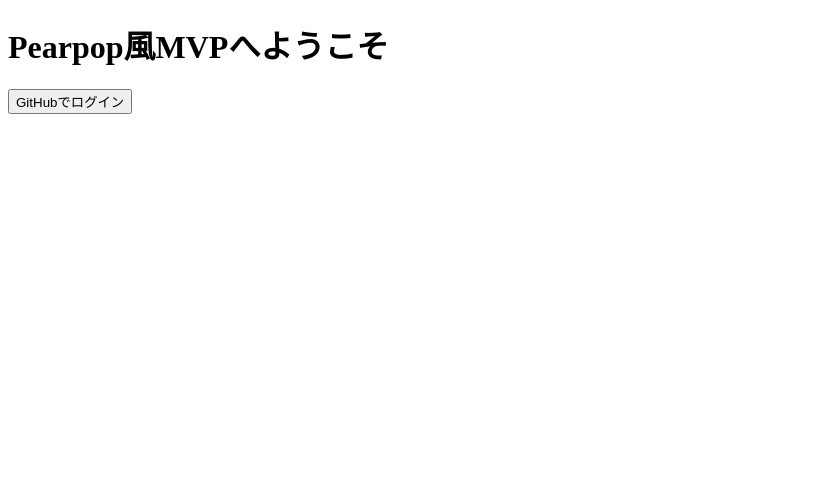
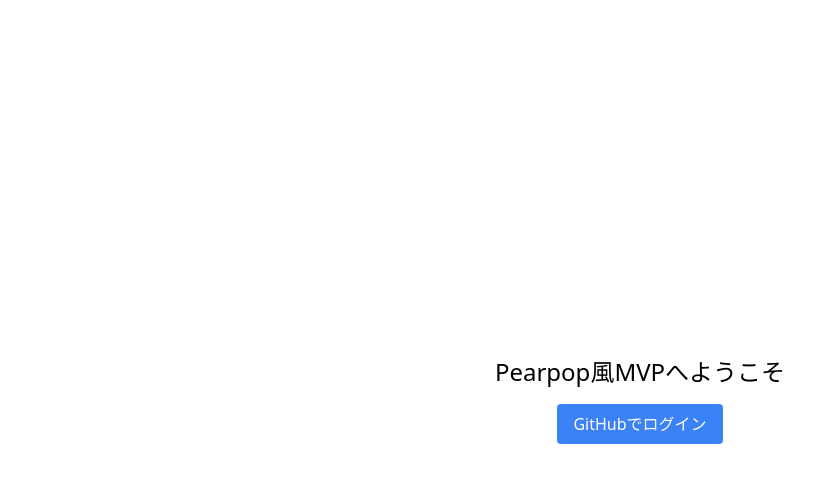
Before and after one commit to Annalisa0625/pearpop-clone, a Next.js app: page / in a window 1280 px wide. Shown: the top 482 px of the page, without its empty margins (0-834 px from the left). Built offline with nearby package versions, Linux system fonts and the light colour scheme.

Commit message:
Create layout.tsx

```diff
--- /dev/null
+++ b/app/layout.tsx
@@ -0,0 +1,17 @@
+// app/layout.tsx
+
+import './globals.css';
+import { ReactNode } from 'react';
+
+export const metadata = {
+  title: 'Pearpop Clone',
+  description: 'Generated by Next.js',
+};
+
+export default function RootLayout({ children }: { children: ReactNode }) {
+  return (
+    <html lang="ja">
+      <body>{children}</body>
+    </html>
+  );
+}
```
